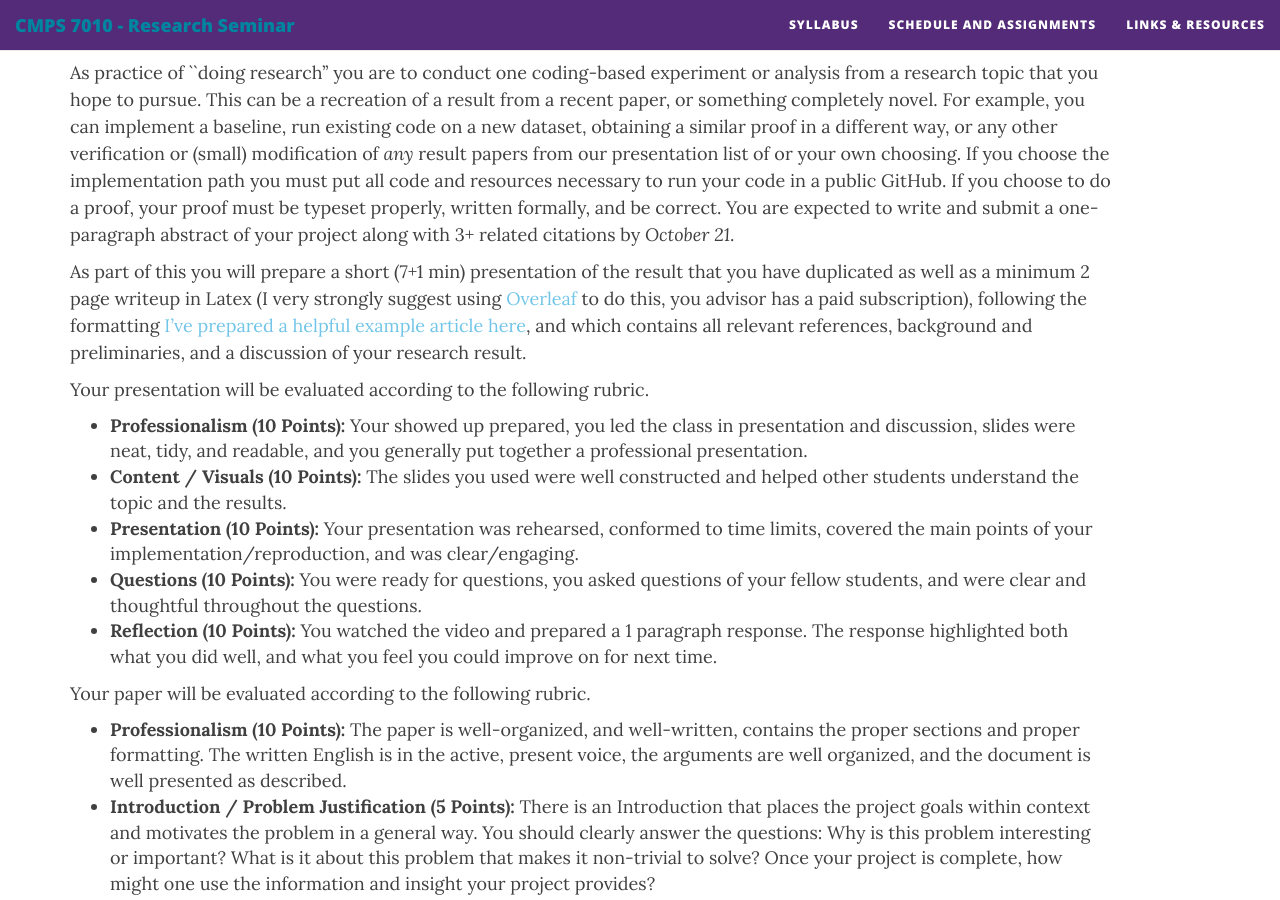
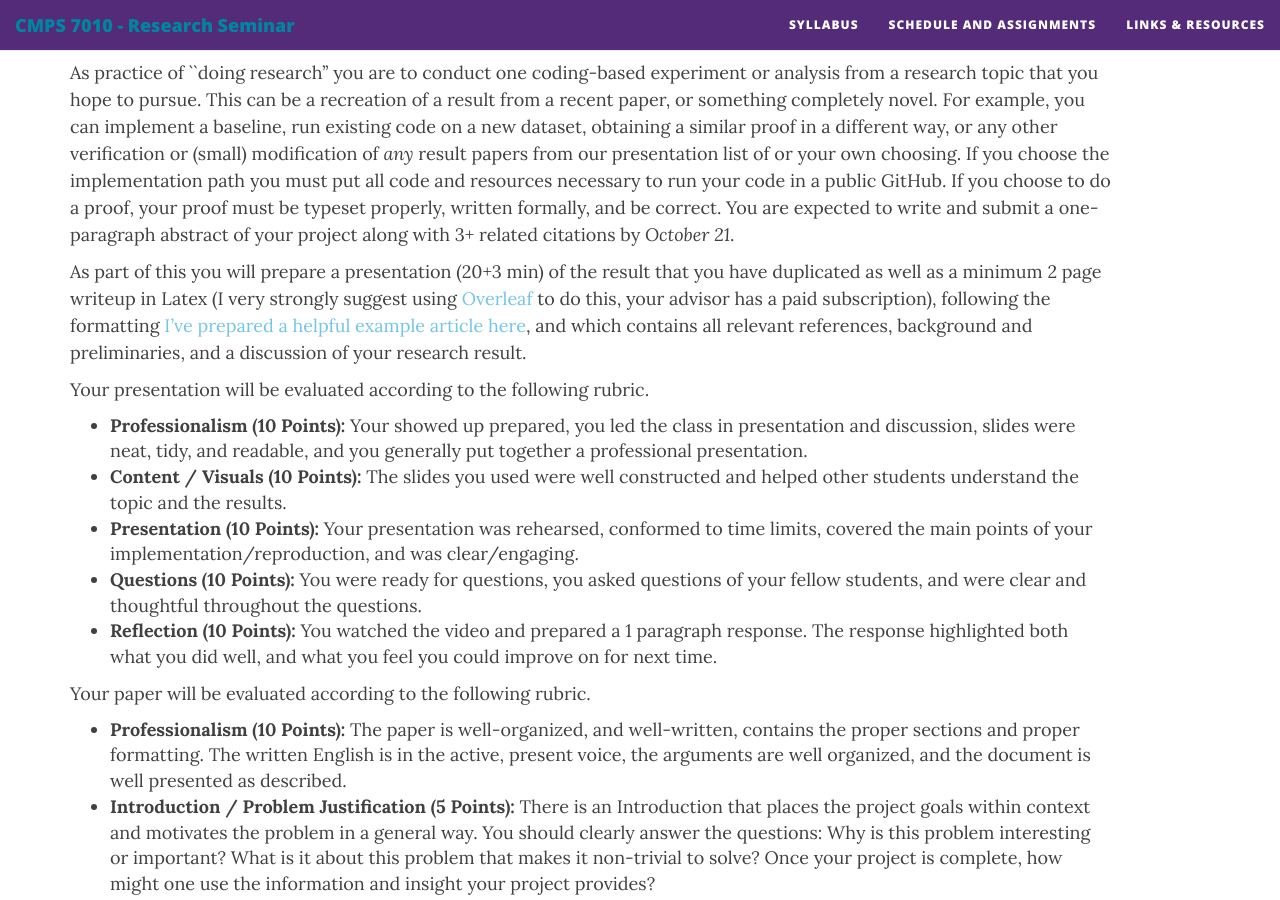
Before and after one commit to TulaneCS/cmps7010, a Jekyll site: the page built from syllabus.md, in a window 1280 px wide and 900 px high, scrolled down 5251 px. Built offline with Jekyll 4.4.1, drawn with Linux system fonts in a browser that asks for light colours; nearby versions of some CDN libraries.

Commit message:
updated syllabus

```diff
--- a/syllabus.md
+++ b/syllabus.md
@@ -150,7 +150,7 @@ You will be evaluated according to the following rubric.
 ### Final Writeup and Presentation
 As practice of ``doing research'' you are to conduct one coding-based experiment or analysis from a research topic that you hope to pursue. This can be a recreation of a result from a recent paper, or something completely novel. For example, you can implement a baseline, run existing code on a new dataset, obtaining a similar proof in a different way, or any other verification or (small) modification of *any* result papers from our presentation list of or your own choosing. If you choose the implementation path you must put all code and resources necessary to run your code in a public GitHub. If you choose to do a proof, your proof must be typeset properly, written formally, and be correct. You are expected to write and submit a one-paragraph abstract of your project along with 3+ related citations by *October 21*.
 
-As part of this you will prepare a short (7+1 min) presentation of the result that you have duplicated as well as a minimum 2 page writeup in Latex (I very strongly suggest using [Overleaf](https://www.overleaf.com) to do this, you advisor has a paid subscription), following the formatting [I've prepared a helpful example article here](https://www.overleaf.com/read/ccwvxmcmcjtn#6c3693), and which contains all relevant references, background and preliminaries, and a discussion of your research result.
+As part of this you will prepare a presentation (20+3 min) of the result that you have duplicated as well as a minimum 2 page writeup in Latex (I very strongly suggest using [Overleaf](https://www.overleaf.com) to do this, your advisor has a paid subscription), following the formatting [I've prepared a helpful example article here](https://www.overleaf.com/read/ccwvxmcmcjtn#6c3693), and which contains all relevant references, background and preliminaries, and a discussion of your research result.
 
 Your presentation will be evaluated according to the following rubric.
 * **Professionalism (10 Points):** Your showed up prepared, you led the class in presentation and discussion, slides were neat, tidy, and readable, and you generally put together a professional presentation.
```
